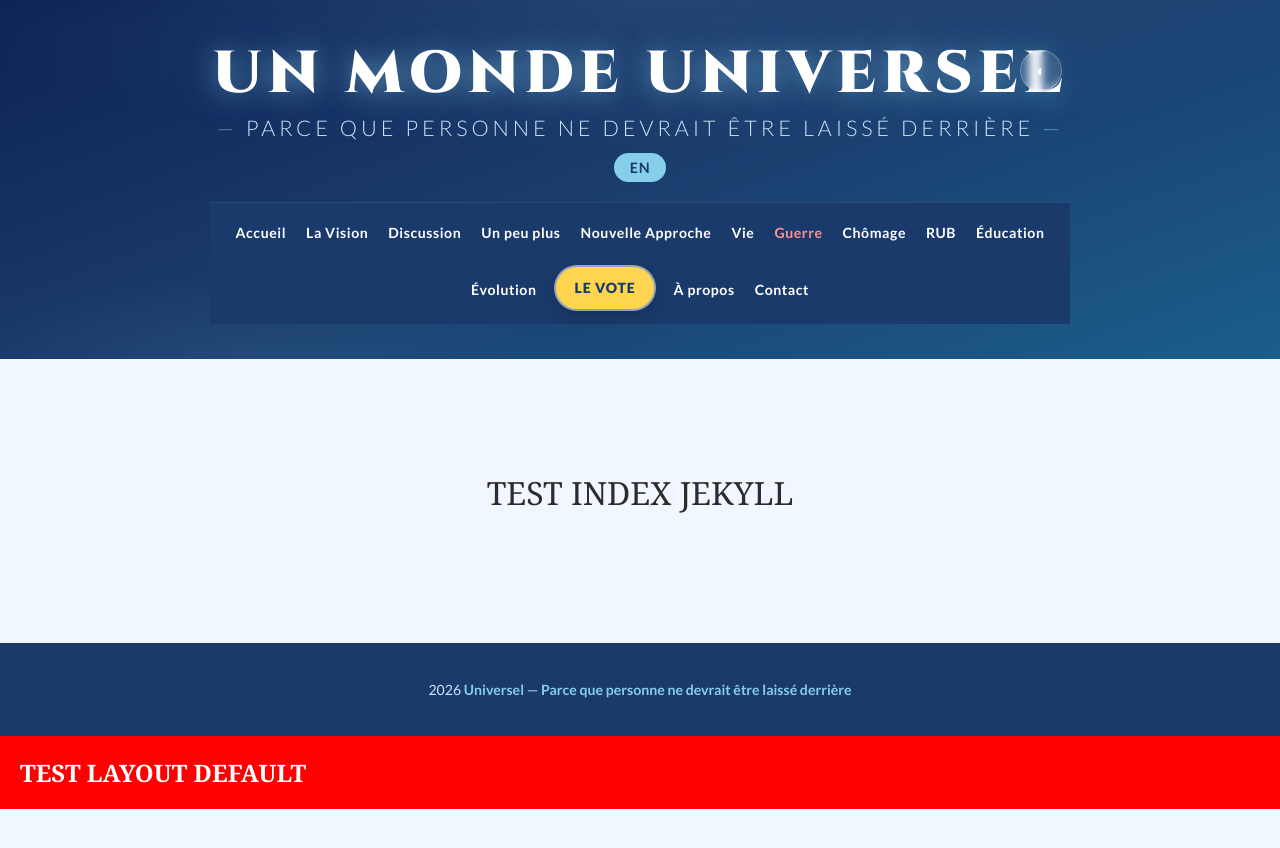
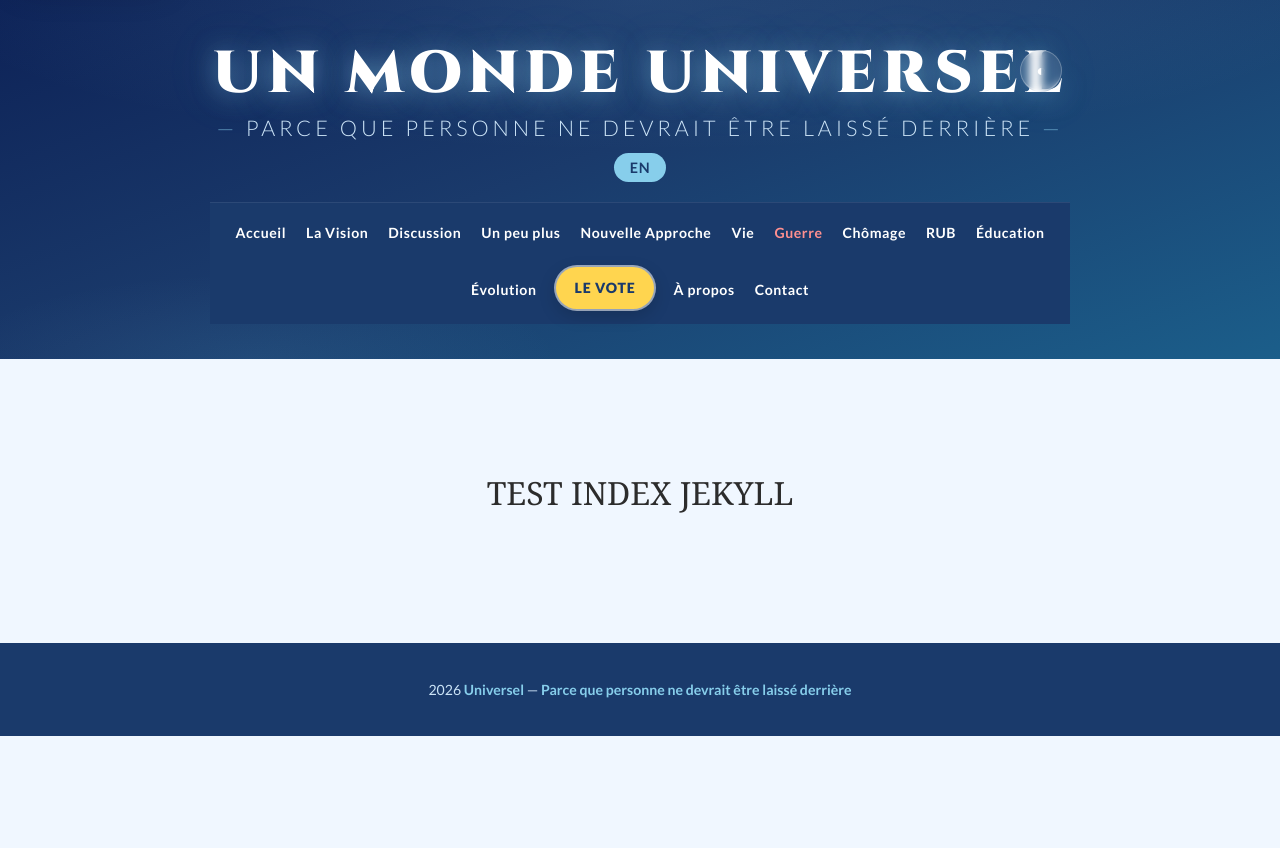
Before and after one commit to Monde-Universel/Monde-Universel.github.io, a Jekyll site: the page built from index-test.html, in a window 1280 px wide. Shown: the top 848 px of the page. Built offline with Jekyll 4.4.1, drawn with Linux system fonts in a browser that asks for light colours.

Commit message:
Remove test layout message from default.html
Removed test layout message from default.html

```diff
--- a/_layouts/default.html
+++ b/_layouts/default.html
@@ -17,8 +17,5 @@
       {{ content }}
     </main>
     {% include footer.html %}
-    <div style="background:red;color:white;padding:20px;font-size:24px;font-weight:bold;">
-  TEST LAYOUT DEFAULT
-</div>
   </body>
 </html>
```
